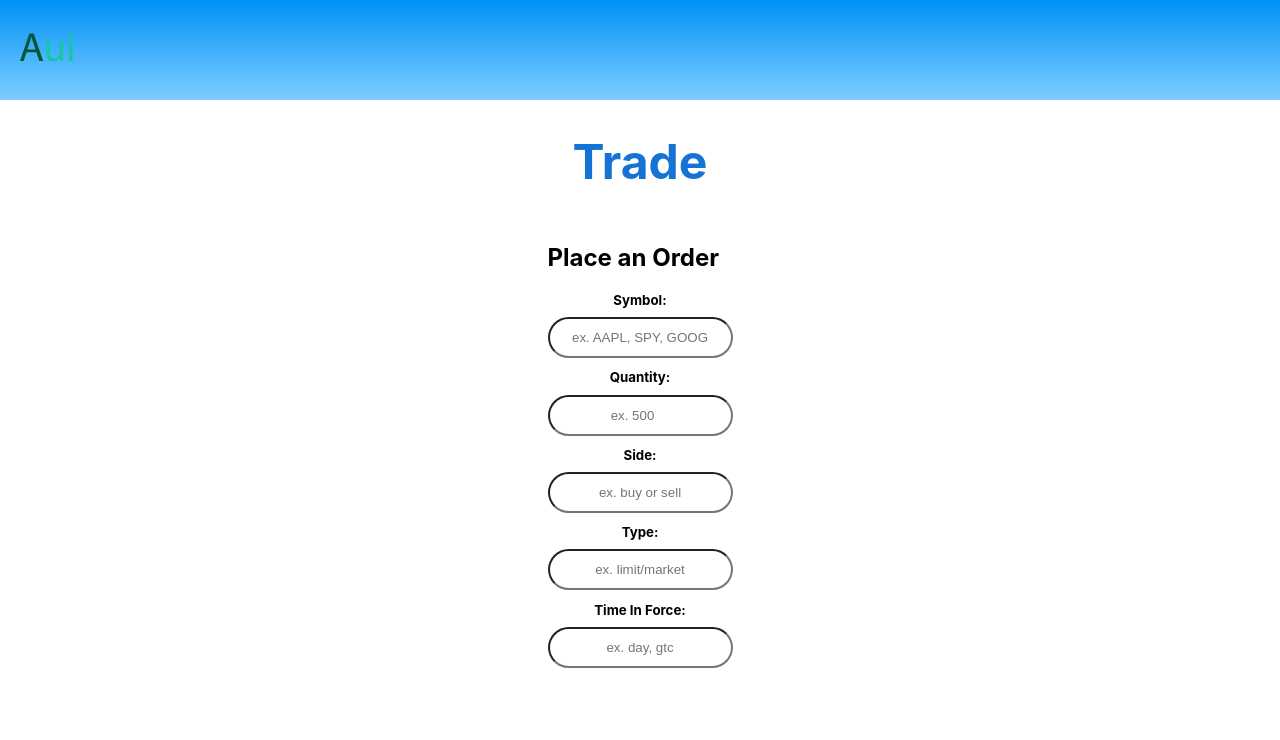
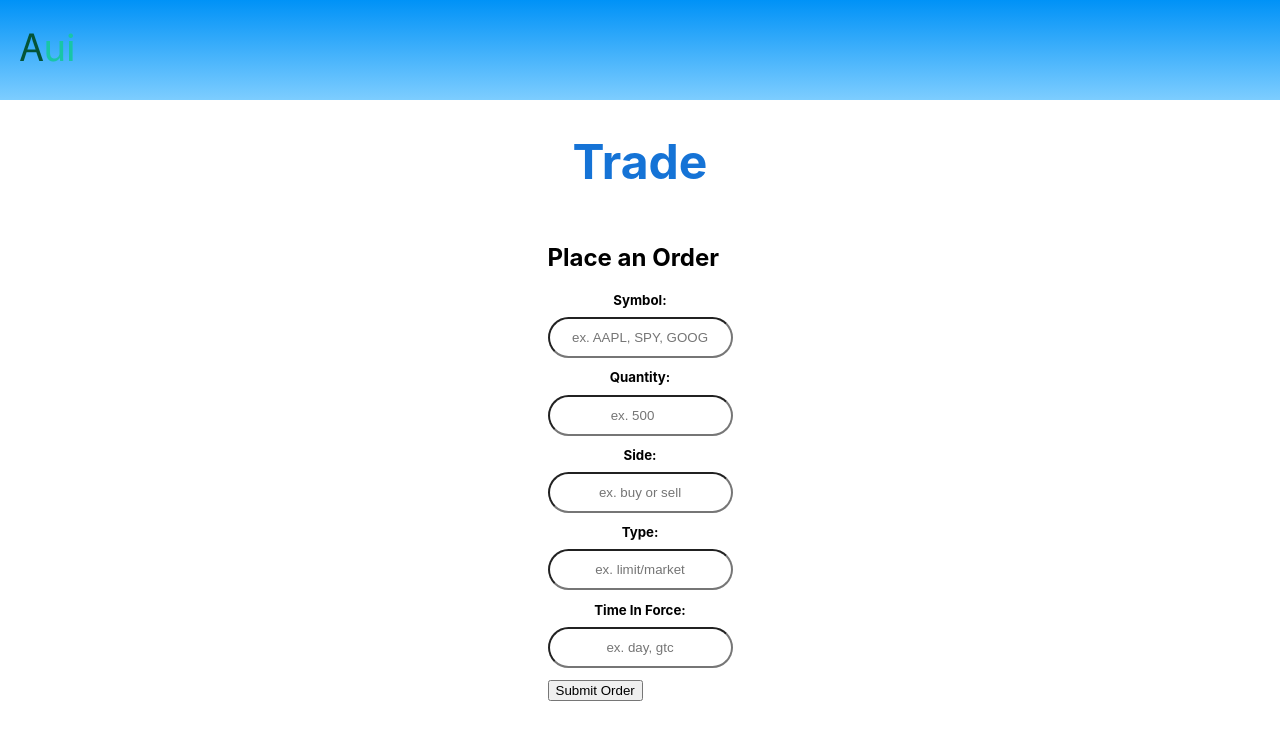
Before and after one commit to carlsachs/AlpacaAPITrade, a React (Create React App) app in the folder alpacaui/: page / in a window 1280 px wide. Shown: the top 740 px of the page. Built offline with nearby package versions, Linux system fonts and the light colour scheme.

Commit message:
creating orders is now functional and working

```diff
--- a/alpacaui/src/components/Home.css
+++ b/alpacaui/src/components/Home.css
@@ -29,6 +29,9 @@
     text-align: center;
     margin: 0 auto;
     margin-bottom: 5%;
+    display: flex;
+    flex-direction: column;
+    justify-content: center;
 }
 
 .tradeBox input {
--- a/alpacaui/src/components/Home.js
+++ b/alpacaui/src/components/Home.js
@@ -1,4 +1,8 @@
 import React, { useState } from "react";
+import axios from "axios";
+
+//Sweet Alert
+import swal from 'sweetalert';
 
 //CSS
 import "./Home.css";
@@ -8,6 +12,7 @@ import Navigation from "./Navigation";
 
 const Home = () => {
 
+
     const [order, setOrder] = useState({
         symbol: "",
         qty: "",
@@ -16,10 +21,28 @@ const Home = () => {
         time_in_force: ""
     })
 
+    console.log(order)
+
     const handleChange = (e) => {
         e.preventDefault();
         setOrder({
+            ...order,
             [e.target.name]: e.target.value
+        })
+    }
+
+    const handleSubmit = (e) => {
+        e.preventDefault();
+        axios.post(`https://paper-api.alpaca.markets/v2/orders`, order, { headers: {
+            "APCA-API-KEY-ID": "PKA43XUS76JE0KGAVPDI",
+            "APCA-API-SECRET-KEY": "yjoUQ1CHtOgj5H8WiGlOCnzffSdzzzaIRmPAxVP6"
+        }})
+        .then((res) => {
+            swal("Submitted!", "Your trade has been sent!", "success");
+        })
+        .catch((err) => {
+            swal("Oh No!", "There was an error!", "error");
+            console.log(err)
         })
     }
 
@@ -35,21 +58,24 @@ const Home = () => {
                 <form>
 
                     <h5>Symbol:</h5>
-                    <input type="text" placeholder="ex. AAPL, SPY, GOOG" required name="symbol" />
+                    <input type="text" placeholder="ex. AAPL, SPY, GOOG" required name="symbol" onChange={handleChange} />
 
                     <h5>Quantity:</h5>
-                    <input type="number" placeholder="ex. 500" required name="qty" />
+                    <input type="number" placeholder="ex. 500" required name="qty" onChange={handleChange} />
 
                     <h5>Side:</h5>
-                    <input type="text" placeholder="ex. buy or sell" required name="side" />
+                    <input type="text" placeholder="ex. buy or sell" required name="side" onChange={handleChange} />
 
                     <h5>Type:</h5>
-                    <input type="text" placeholder="ex. limit/market" required name="type" />
+                    <input type="text" placeholder="ex. limit/market" required name="type" onChange={handleChange} />
 
                     <h5>Time In Force:</h5>
-                    <input type="text" placeholder="ex. day, gtc" required name="time_in_force" />
+                    <input type="text" placeholder="ex. day, gtc" required name="time_in_force" onChange={handleChange} />
 
                 </form>
+                <div>
+                    <button onClick={handleSubmit}>Submit Order</button>
+                </div>
             </div>
         </div>
     </div>
```
